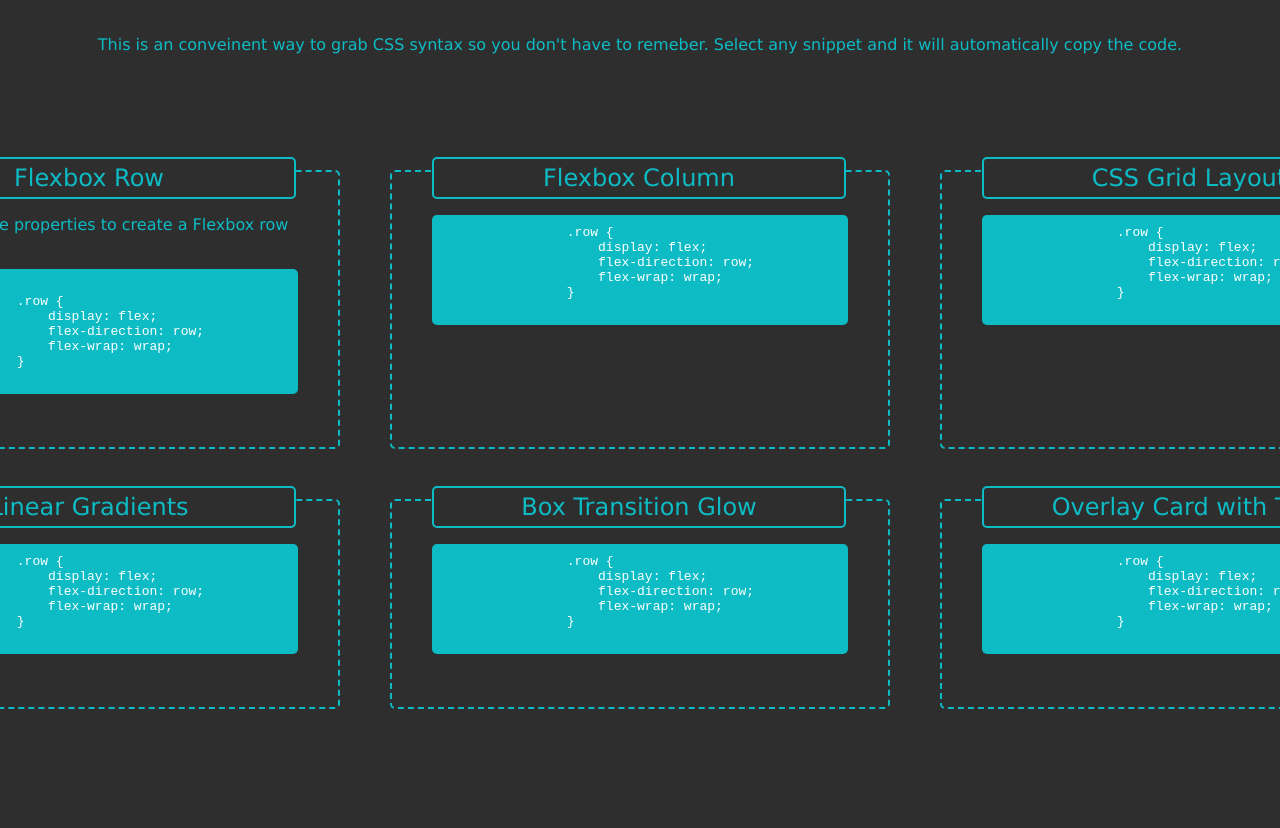
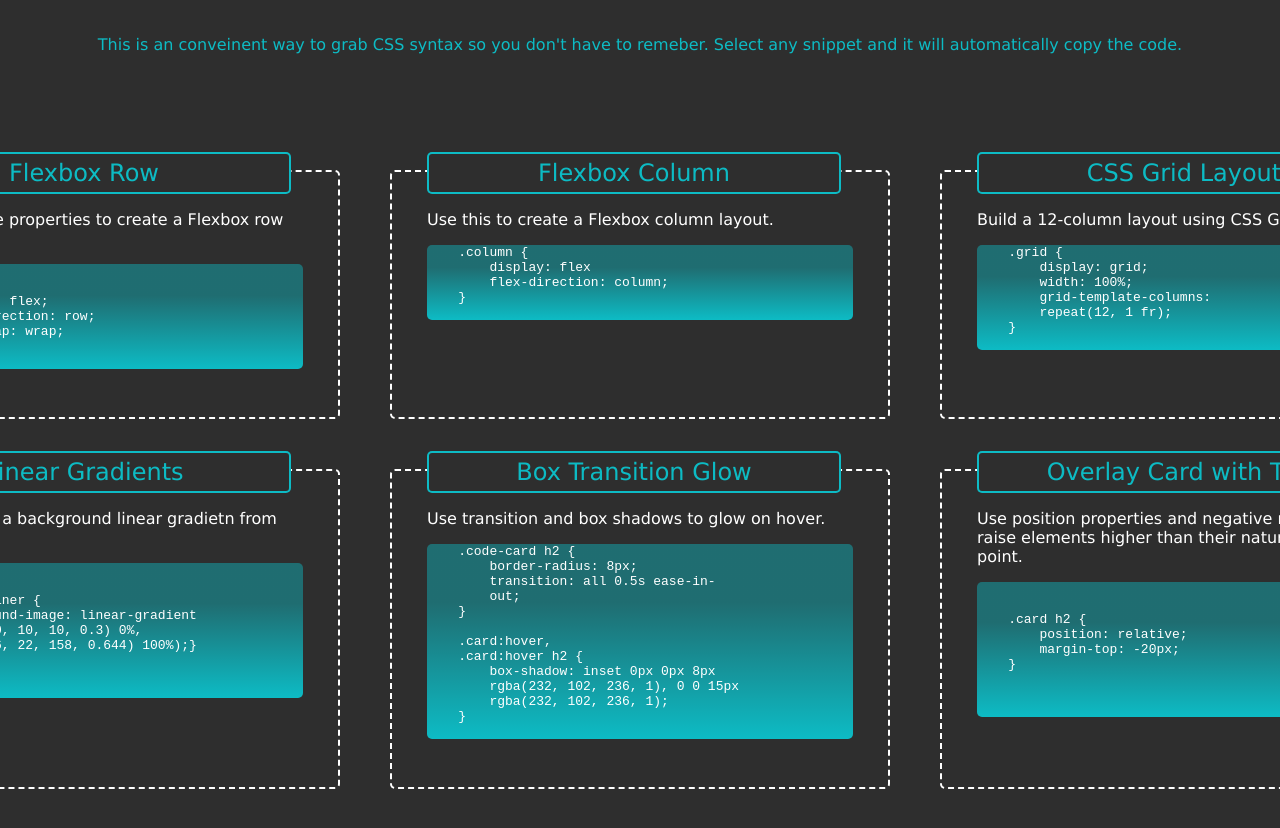
Before and after one commit to cameronfrench/css-snippet-cheatsheet, a plain HTML site: page index.html in a window 1280 px wide. Shown: the part 70-898 px from the top of the page. Drawn offline with Linux system fonts and the light colour scheme.

Commit message:
updated box contents with correct code

```diff
--- a/assets/css/style.css
+++ b/assets/css/style.css
@@ -26,9 +26,11 @@ main {
   box-sizing: border-box;
   width: 500px;
   height: auto;
-  padding: 40px;
+  padding: 35px;
   border: 2px dashed;
   border-radius: 5px 5px 5px 5px;
+  color: white;
+  transition: all 0.5s ease-in-out;
 }
 
 .box header {
@@ -43,14 +45,24 @@ main {
   z-index: 1;
   background-color: rgb(46, 46, 46);;
   margin-top: -55px;
+  color: rgba(0, 242, 255, 0.72);
 }
 
 .box > pre {
+  display: flex;
+  align-items: center;
+  width: 100%;
+  height: auto;
   color: white;
   border-radius: 5px 5px 5px 5px;
-  padding: 10px;
   background-image: linear-gradient(
-    rgba(0, 242, 255, 0.72) 0%,
+    rgba(0, 242, 255, 0.32) 30%,
     rgba(0, 242, 255, 0.72) 100%
   );
 }
+
+.box:hover {
+  box-shadow: inset 0px 0px 8px
+  rgba(0, 242, 255, 0.72), 0 0 15px
+  rgba(0, 242, 255, 0.72);
+}
--- a/index.html
+++ b/index.html
@@ -32,57 +32,70 @@
         </section>
         <section class="box">
         <header>Flexbox Column</header>
-            <p></p>
+            <p>Use this to create a Flexbox column layout.</p>
             <pre>
-                .row {
-                    display: flex;
-                    flex-direction: row;
-                    flex-wrap: wrap;
+    .column {
+        display: flex
+        flex-direction: column;
     }
             </pre>
         </section>
         <section class="box">
             <header>CSS Grid Layout</header>
-            <p></p>
+            <p>Build a 12-column layout using CSS Grid.</p>
             <pre>
-                .row {
-                    display: flex;
-                    flex-direction: row;
-                    flex-wrap: wrap;
+    .grid {
+        display: grid;
+        width: 100%;
+        grid-template-columns:
+        repeat(12, 1 fr);
     }
             </pre>
         </section>
         <section class="box">
             <header>Linear Gradients</header>
-            <p></p>
+            <p>This will create a background linear gradietn from top to bottom.</p>
             <pre>
-                .row {
-                    display: flex;
-                    flex-direction: row;
-                    flex-wrap: wrap;
-                }
+
+
+    .code-container {
+        background-image: linear-gradient
+        (rgba(10, 10, 10, 0.3) 0%,
+        rgba(226, 22, 158, 0.644) 100%);}
+
+
             </pre>
         </section>
         <section class="box">
             <header>Box Transition Glow</header>
-            <p></p>
+            <p>Use transition and box shadows to glow on hover.</p>
             <pre>
-                .row {
-                    display: flex;
-                    flex-direction: row;
-                    flex-wrap: wrap;
+    .code-card h2 {
+        border-radius: 8px;
+        transition: all 0.5s ease-in-
+        out;
+    }
+
+    .card:hover,
+    .card:hover h2 {
+        box-shadow: inset 0px 0px 8px
+        rgba(232, 102, 236, 1), 0 0 15px
+        rgba(232, 102, 236, 1);
     }
             </pre>
         </section>
         <section class="box">
             <header>Overlay Card with Title</header>
-            <p></p>
+            <p>Use position properties and negative margins to raise elements higher than their natural starting point.</p>
             <pre>
-                .row {
-                    display: flex;
-                    flex-direction: row;
-                    flex-wrap: wrap;
+
+
+    .card h2 {
+        position: relative;
+        margin-top: -20px;
     }
+
+
             </pre>
         </section>
     </main>
```
Lines whose indentation alone changed are shown as unchanged.
